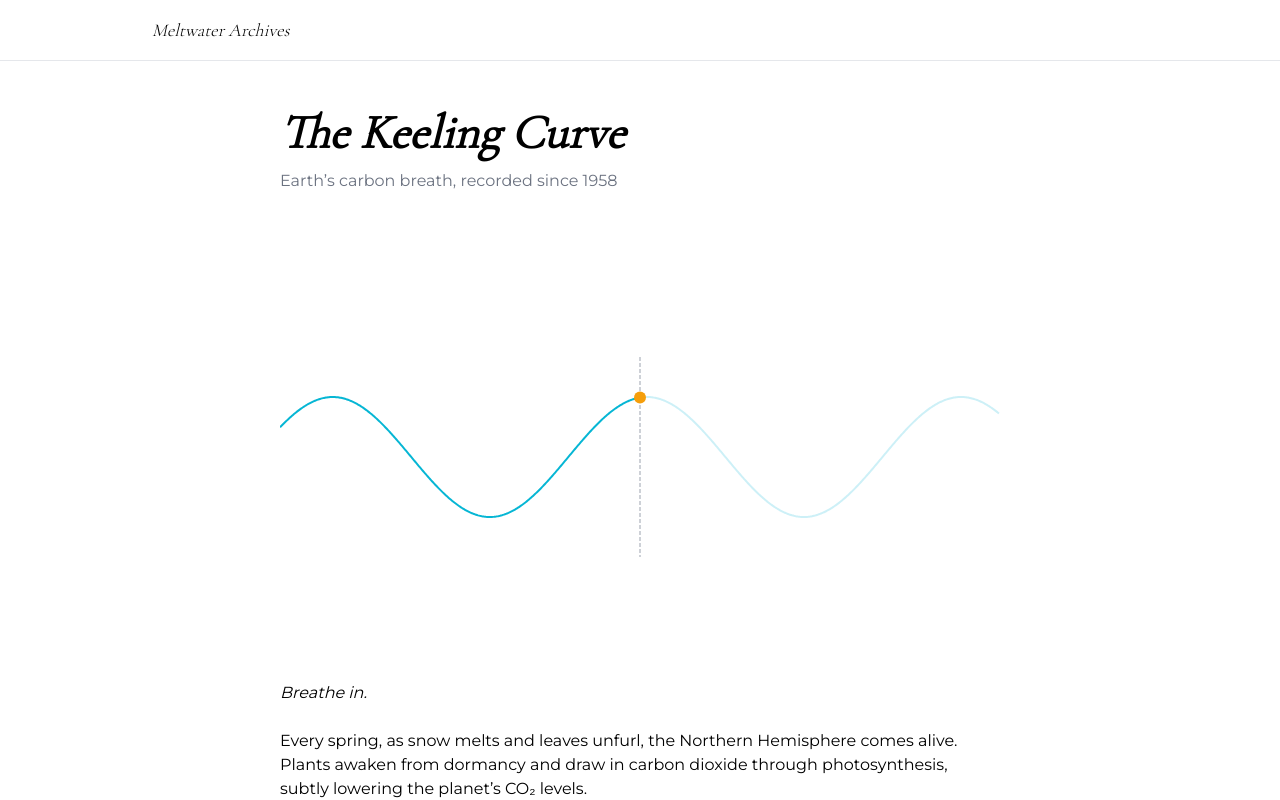
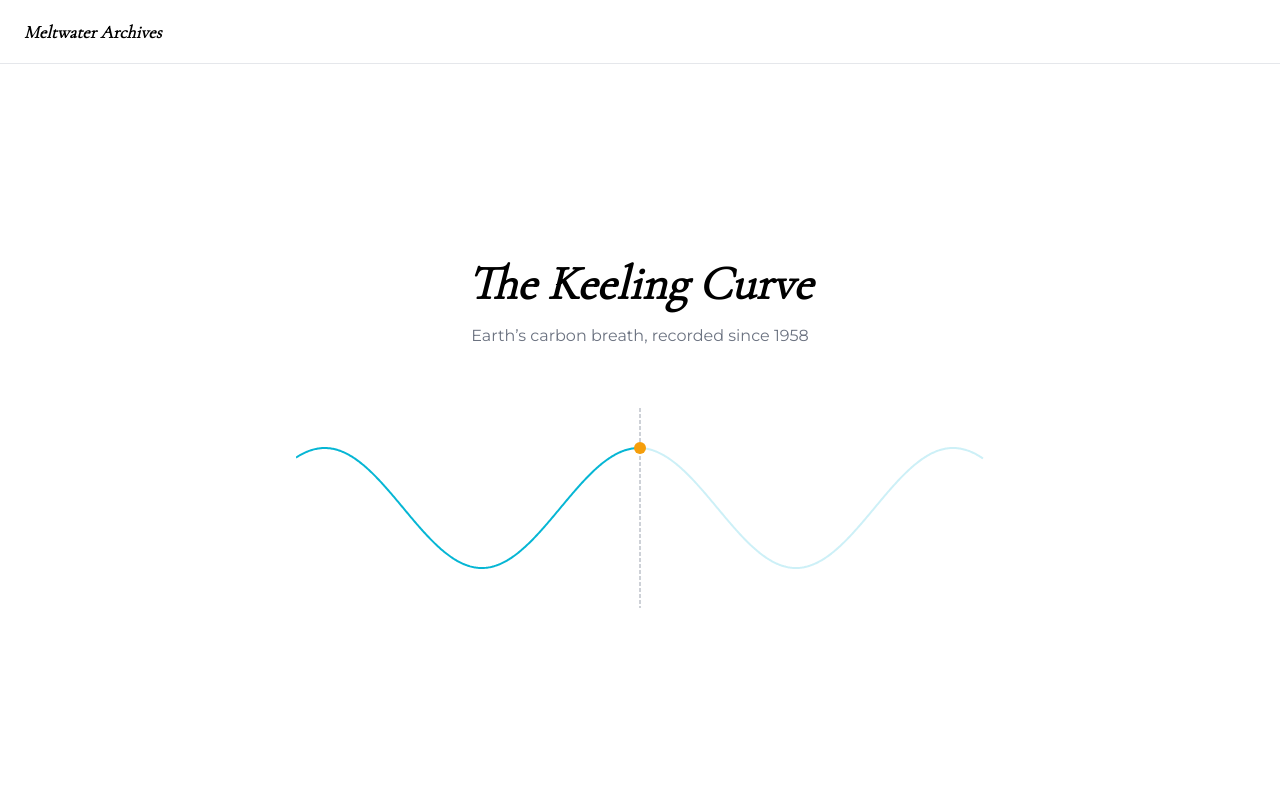
Before and after one commit to joypauls/climate-stories, a Next.js app: page /stories/keeling-curve in a window 1280 px wide. Shown: the top 800 px of the page. Built offline with nearby package versions, Linux system fonts and the light colour scheme.

Commit message:
experimenting with layouts of stories

```diff
--- a/src/app/components/Nav.tsx
+++ b/src/app/components/Nav.tsx
@@ -1,7 +1,14 @@
 export default function Nav() {
   return (
-    <nav className="w-full border-b bg-white sticky top-0 z-10">
-      <div className="max-w-5xl mx-auto px-6 py-4 flex justify-between items-center">
+    // <nav className="w-full border-b h-16 bg-white sticky top-0 z-10">
+    //   <div className="max-w-5xl mx-auto px-6 flex justify-between items-center">
+    //     <a href="/" className="text-lg font-garamond italic">
+    //       Meltwater Archives
+    //     </a>
+    //   </div>
+    // </nav>
+    <nav className="fixed top-0 left-0 w-full h-16 bg-white/70 backdrop-blur-sm border-b border-gray-200 z-50">
+      <div className="h-full flex items-center px-6 font-bold text-lg">
         <a href="/" className="text-lg font-garamond italic">
           Meltwater Archives
         </a>
--- a/src/app/components/StoryLayout.tsx
+++ b/src/app/components/StoryLayout.tsx
@@ -2,20 +2,21 @@ import Nav from "./Nav";
 import Footer from "./Footer";
 
 type Props = {
-  title: string;
-  subtitle?: string;
+  // title: string;
+  // subtitle?: string;
   children: React.ReactNode;
 };
 
-export default function StoryLayout({ title, subtitle, children }: Props) {
+// export default function StoryLayout({ title, subtitle, children }: Props) {
+export default function StoryLayout({ children }: Props) {
   return (
     <>
       <Nav />
       <main className="prose prose-lg max-w-3xl mx-auto px-6 py-12">
-        <h1 className="text-3xl md:text-5xl mb-3 font-bold font-garamond italic">
+        {/* <h1 className="text-3xl md:text-5xl mb-3 font-bold font-garamond italic">
           {title}
         </h1>
-        {subtitle && <p className="text-gray-500 mb-10">{subtitle}</p>}
+        {subtitle && <p className="text-gray-500 mb-10">{subtitle}</p>} */}
         {children}
       </main>
       <Footer />
--- a/src/app/stories/keeling-curve/BreathingSine.tsx
+++ b/src/app/stories/keeling-curve/BreathingSine.tsx
@@ -183,7 +183,7 @@ export default function BreathingSine() {
   }, []);
 
   return (
-    <div ref={containerRef} className="w-full py-24 bg-white">
+    <div ref={containerRef} className="w-full bg-white">
       <svg ref={svgRef} className="w-full h-48 sm:h-56 md:h-64" />
     </div>
   );
--- a/src/app/stories/keeling-curve/page.tsx
+++ b/src/app/stories/keeling-curve/page.tsx
@@ -1,14 +1,25 @@
+"use client";
+
 import StoryLayout from "@/app/components/StoryLayout";
-// import KeelingCurveChart from '@/components/KeelingCurveChart';
 import BreathingSine from "@/app/stories/keeling-curve/BreathingSine";
 
 export default function KeelingCurvePage() {
   return (
     <StoryLayout
-      title="The Keeling Curve"
-      subtitle="Earth’s carbon breath, recorded since 1958"
+    // title="The Keeling Curve"
+    // subtitle="Earth’s carbon breath, recorded since 1958"
     >
+      <section className="h-screen flex flex-col justify-center items-center px-4">
+        <h1 className="text-3xl md:text-5xl mb-4 font-bold font-garamond italic">
+          The Keeling Curve
+        </h1>
+        <p className="text-gray-500 mb-8">
+          Earth’s carbon breath, recorded since 1958
+        </p>
         <BreathingSine />
+      </section>
+
+      <section className="h-screen flex flex-col justify-center items-center px-4">
         <p>
           <i>Breathe in.</i>
           <br />
@@ -24,14 +35,53 @@ export default function KeelingCurvePage() {
           break down organic matter, releasing carbon back into the atmosphere.
           The planet exhales.
         </p>
+      </section>
 
       {/* <KeelingCurveChart /> */}
 
+      <section className="h-screen flex flex-col justify-center items-center px-4">
         <p>
-        The line wiggles—those are Earth’s seasons. In spring and summer, plants
-        pull in CO₂. In fall and winter, it rises again. But over the decades,
-        the upward trend has been unmistakable.
+          The line wiggles—those are Earth’s seasons. In spring and summer,
+          plants pull in CO₂. In fall and winter, it rises again. But over the
+          decades, the upward trend has been unmistakable.
         </p>
+      </section>
     </StoryLayout>
   );
 }
+
+// import { useInView } from "react-intersection-observer";
+// import { motion } from "framer-motion";
+
+// export default function BreathSection() {
+//   const { ref, inView } = useInView({ triggerOnce: true });
+
+//   return (
+//     <section
+//       ref={ref}
+//       className="h-screen flex flex-col justify-center items-center px-4 bg-white"
+//     >
+//       <motion.h1
+//         className="text-4xl md:text-6xl font-semibold text-center"
+//         initial={{ opacity: 0, y: 40 }}
+//         animate={inView ? { opacity: 1, y: 0 } : {}}
+//         transition={{ duration: 1 }}
+//       >
+//         Breathe in.
+//       </motion.h1>
+
+//       <div className="w-full mt-8">
+//         <BreathingSine />
+//       </div>
+
+//       <motion.h1
+//         className="text-4xl md:text-6xl font-semibold text-center mt-8"
+//         initial={{ opacity: 0, y: 40 }}
+//         animate={inView ? { opacity: 1, y: 0 } : {}}
+//         transition={{ duration: 1, delay: 0.5 }}
+//       >
+//         Breathe out.
+//       </motion.h1>
+//     </section>
+//   );
+// }
```
Lines whose indentation alone changed are shown as unchanged.
